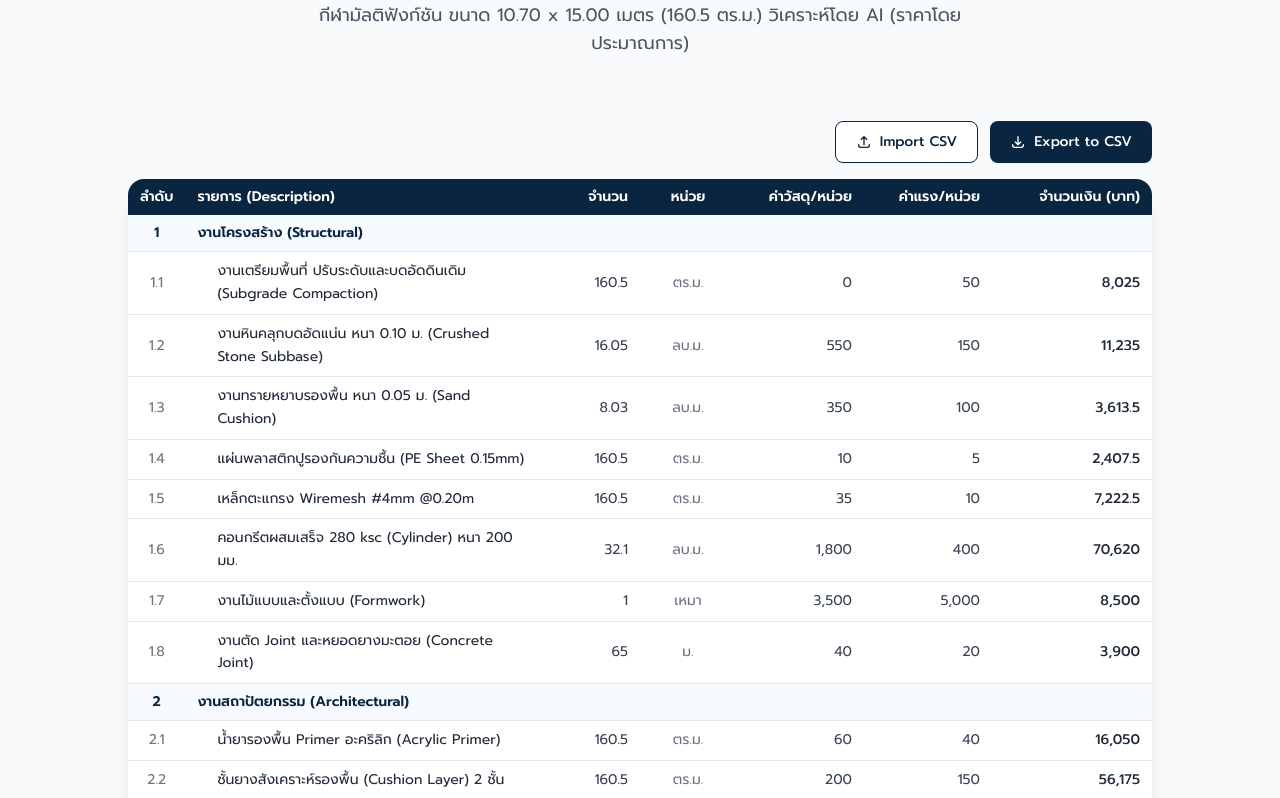
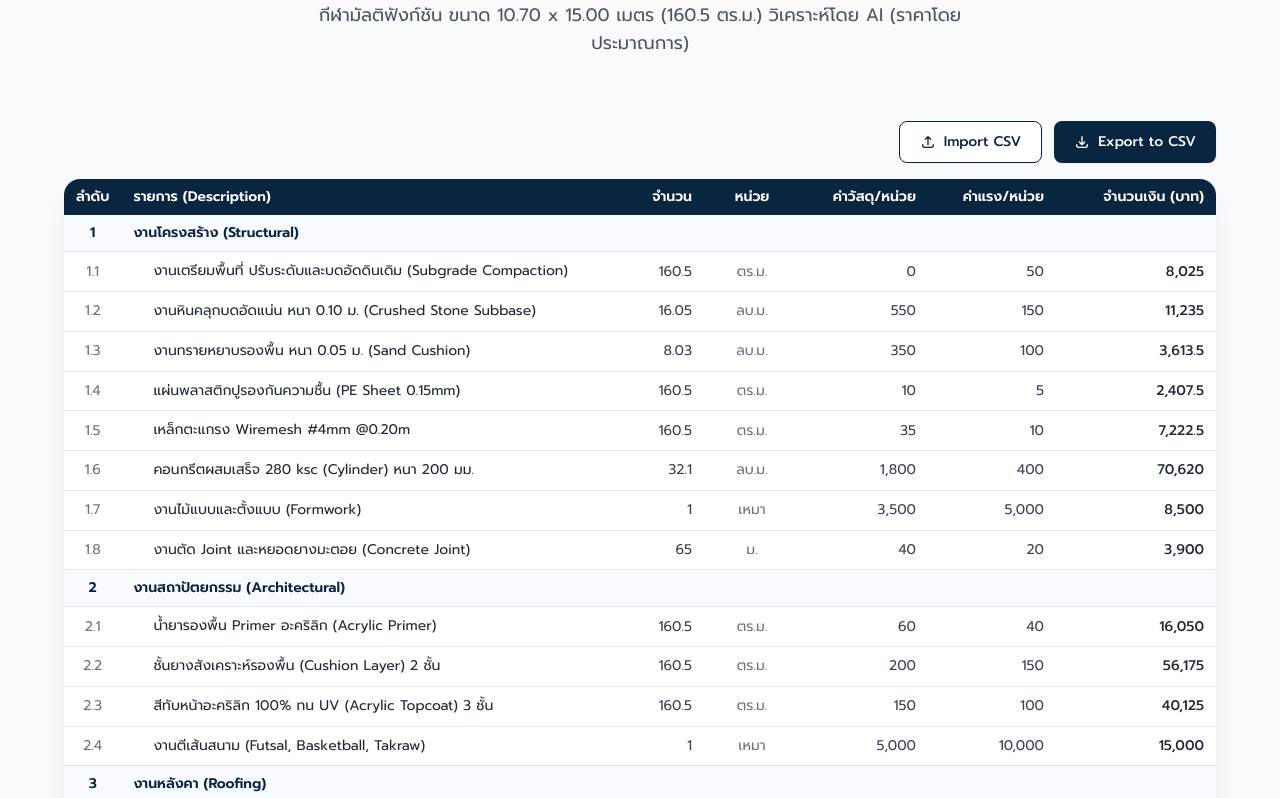
Before and after one commit to suteechu/CourtHeim, a React (Vite) app: page / in a window 1280 px wide. Shown: the part 5642-6440 px from the top of the page. Built offline with nearby package versions, Linux system fonts and the light colour scheme.

Commit message:
Expand BOQ table and force description to stay on one line

```diff
--- a/src/components/BOQ.jsx
+++ b/src/components/BOQ.jsx
@@ -164,7 +164,7 @@ const BOQ = () => {
           </p>
         </div>
 
-        <div className="max-w-5xl mx-auto mb-4 flex justify-end gap-3">
+        <div className="max-w-6xl mx-auto mb-4 flex justify-end gap-3">
           <label className="flex items-center gap-2 bg-white border border-heim-blue text-heim-blue px-5 py-2.5 rounded-lg hover:bg-blue-50 transition-colors shadow-sm font-medium text-sm cursor-pointer">
             <svg className="w-4 h-4" fill="none" stroke="currentColor" viewBox="0 0 24 24" xmlns="http://www.w3.org/2000/svg"><path strokeLinecap="round" strokeLinejoin="round" strokeWidth="2" d="M4 16v1a3 3 0 003 3h10a3 3 0 003-3v-1m-4-8l-4-4m0 0L8 8m4-4v12"></path></svg>
             Import CSV
@@ -179,14 +179,14 @@ const BOQ = () => {
           </button>
         </div>
 
-        <div className="max-w-5xl mx-auto bg-white rounded-2xl shadow-xl overflow-hidden" data-aos="fade-up" data-aos-delay="200">
+        <div className="max-w-6xl mx-auto bg-white rounded-2xl shadow-xl overflow-hidden" data-aos="fade-up" data-aos-delay="200">
           <div className="overflow-x-auto">
             <table className="w-full text-left border-collapse">
               <thead>
                 <tr className="bg-heim-blue text-white text-sm">
-                  <th className="px-3 py-2 font-semibold w-12 text-center">ลำดับ</th>
-                  <th className="px-3 py-2 font-semibold">รายการ (Description)</th>
-                  <th className="px-3 py-2 font-semibold text-right w-24">จำนวน</th>
+                  <th className="px-3 py-2 font-semibold w-12 text-center whitespace-nowrap">ลำดับ</th>
+                  <th className="px-3 py-2 font-semibold whitespace-nowrap">รายการ (Description)</th>
+                  <th className="px-3 py-2 font-semibold text-right w-24 whitespace-nowrap">จำนวน</th>
                   <th className="px-3 py-2 font-semibold text-center w-24">หน่วย</th>
                   <th className="px-3 py-2 font-semibold text-right w-32">ค่าวัสดุ/หน่วย</th>
                   <th className="px-3 py-2 font-semibold text-right w-32">ค่าแรง/หน่วย</th>
@@ -202,8 +202,8 @@ const BOQ = () => {
                     </tr>
                     {items.map((item, itemIndex) => (
                       <tr key={item.id} className="hover:bg-gray-50 transition-colors">
-                        <td className="px-3 py-2 text-center text-gray-500">{`${catIndex + 1}.${itemIndex + 1}`}</td>
-                        <td className="px-3 py-2 pl-8">
+                        <td className="px-3 py-2 text-center text-gray-500 whitespace-nowrap">{`${catIndex + 1}.${itemIndex + 1}`}</td>
+                        <td className="px-3 py-2 pl-8 whitespace-nowrap">
                           <span className="text-gray-800 leading-relaxed block">{item.item}</span>
                         </td>
                         <td className="px-3 py-2 text-right text-gray-700">{item.qty}</td>
```
Also changed, not shown: 1 other file (tests, documents, lock files or other folders).
